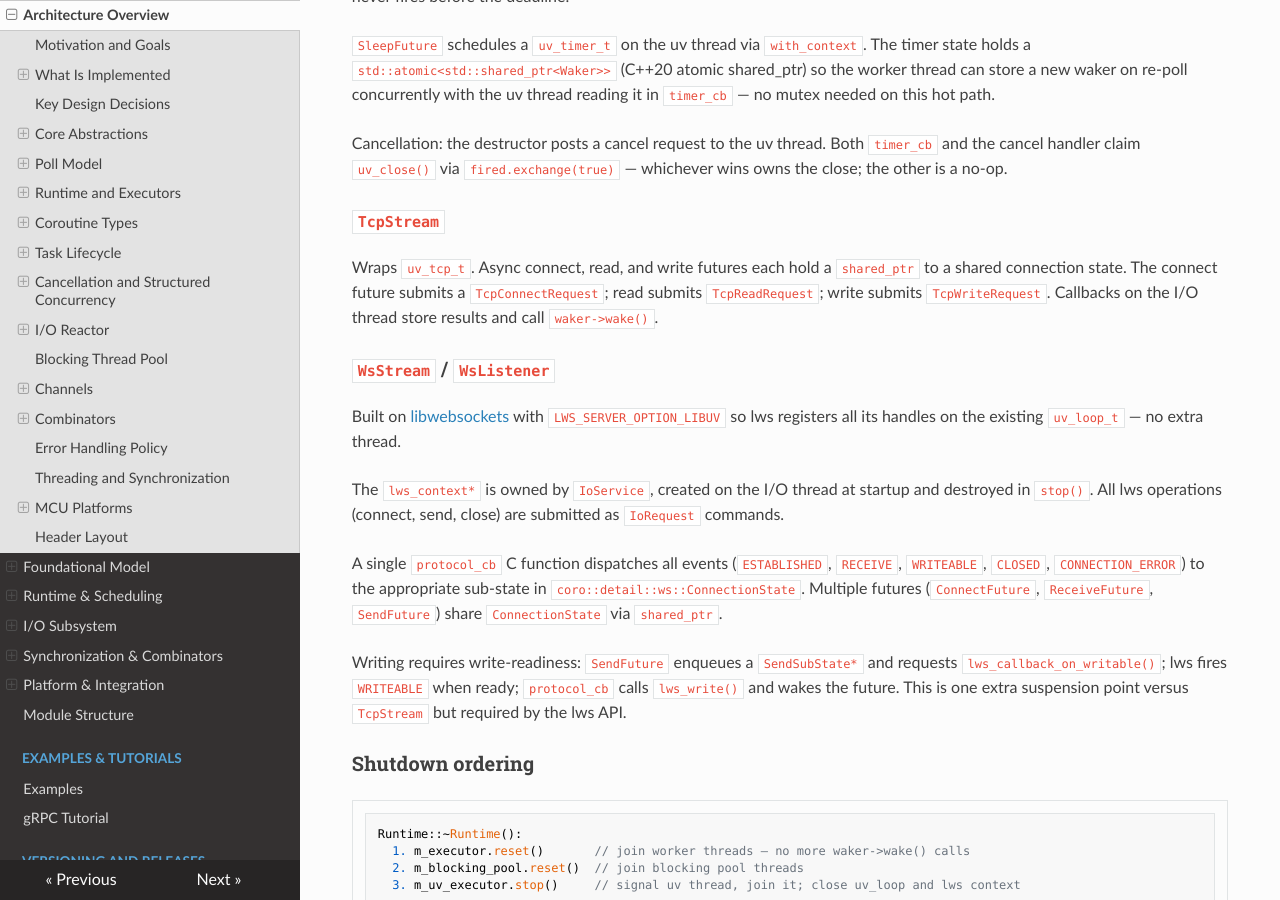
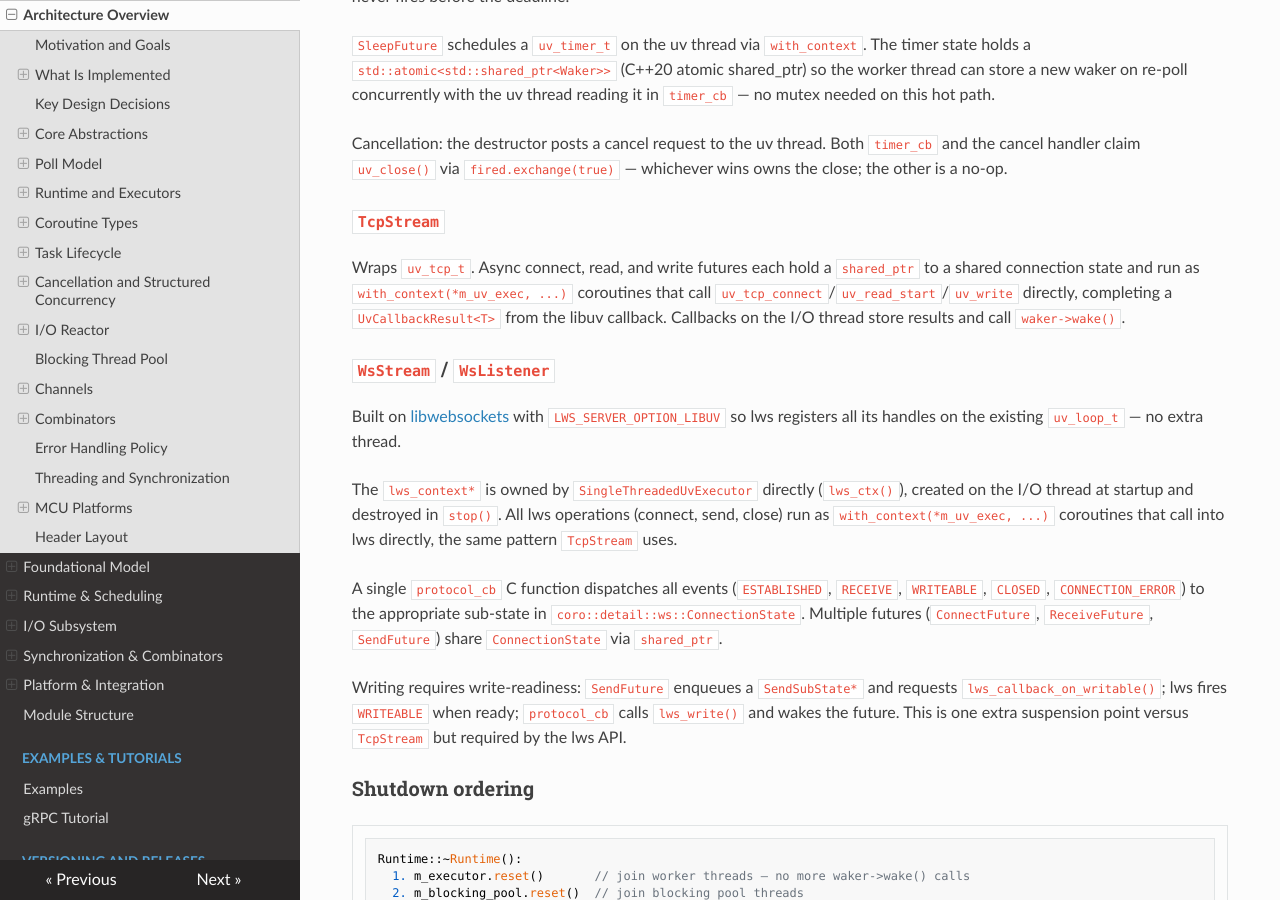
Before and after one commit to bts164/coro, an MkDocs documentation site: the page built from doc/design/architecture.md, in a window 1280 px wide and 900 px high, scrolled down 10683 px. Built offline with MkDocs 1.6.1, drawn with Linux system fonts in a browser that asks for light colours; nearby versions of some CDN libraries.

Commit message:
Fixed some outdated references to IoService in the docs

```diff
--- a/doc/design/architecture.md
+++ b/doc/design/architecture.md
@@ -511,18 +511,20 @@ owns the close; the other is a no-op.
 ### `TcpStream`
 
 Wraps `uv_tcp_t`. Async connect, read, and write futures each hold a `shared_ptr` to a
-shared connection state. The connect future submits a `TcpConnectRequest`; read submits
-`TcpReadRequest`; write submits `TcpWriteRequest`. Callbacks on the I/O thread store
-results and call `waker->wake()`.
+shared connection state and run as `with_context(*m_uv_exec, ...)` coroutines that call
+`uv_tcp_connect`/`uv_read_start`/`uv_write` directly, completing a `UvCallbackResult<T>`
+from the libuv callback. Callbacks on the I/O thread store results and call
+`waker->wake()`.
 
 ### `WsStream` / `WsListener`
 
 Built on [libwebsockets](https://libwebsockets.org/) with `LWS_SERVER_OPTION_LIBUV` so
 lws registers all its handles on the existing `uv_loop_t` — no extra thread.
 
-The `lws_context*` is owned by `IoService`, created on the I/O thread at startup and
-destroyed in `stop()`. All lws operations (connect, send, close) are submitted as
-`IoRequest` commands.
+The `lws_context*` is owned by `SingleThreadedUvExecutor` directly (`lws_ctx()`), created
+on the I/O thread at startup and destroyed in `stop()`. All lws operations (connect, send,
+close) run as `with_context(*m_uv_exec, ...)` coroutines that call into lws directly, the
+same pattern `TcpStream` uses.
 
 A single `protocol_cb` C function dispatches all events (`ESTABLISHED`, `RECEIVE`,
 `WRITEABLE`, `CLOSED`, `CONNECTION_ERROR`) to the appropriate sub-state in
```
Also changed, not shown: doc/design/executor_design.md (+5 -5 lines), doc/roadmap.md (+1 -1 lines).
